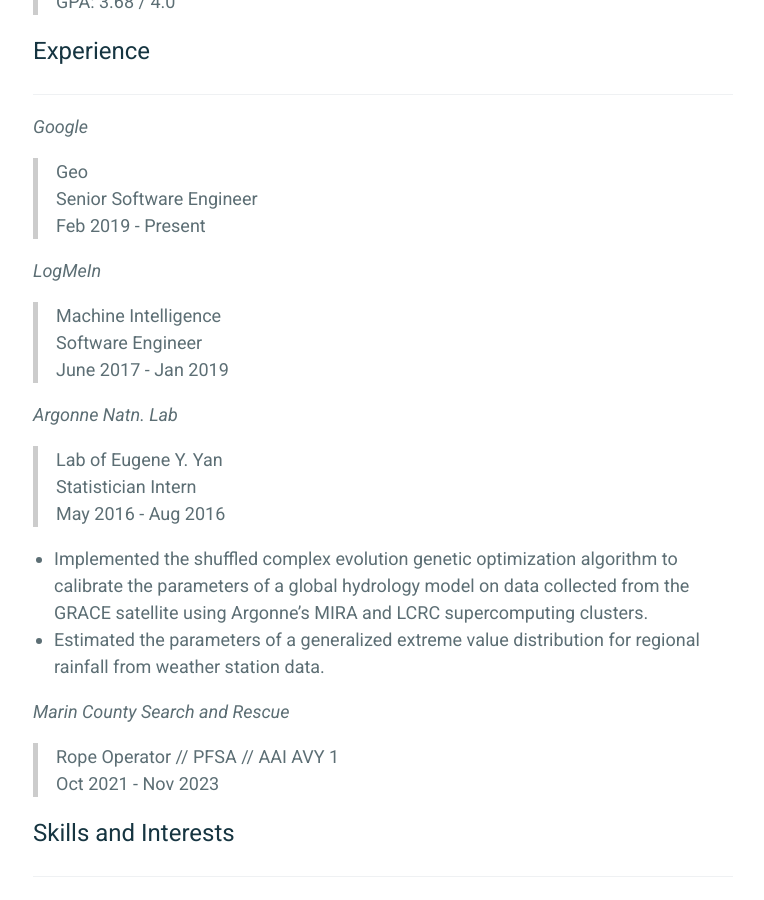
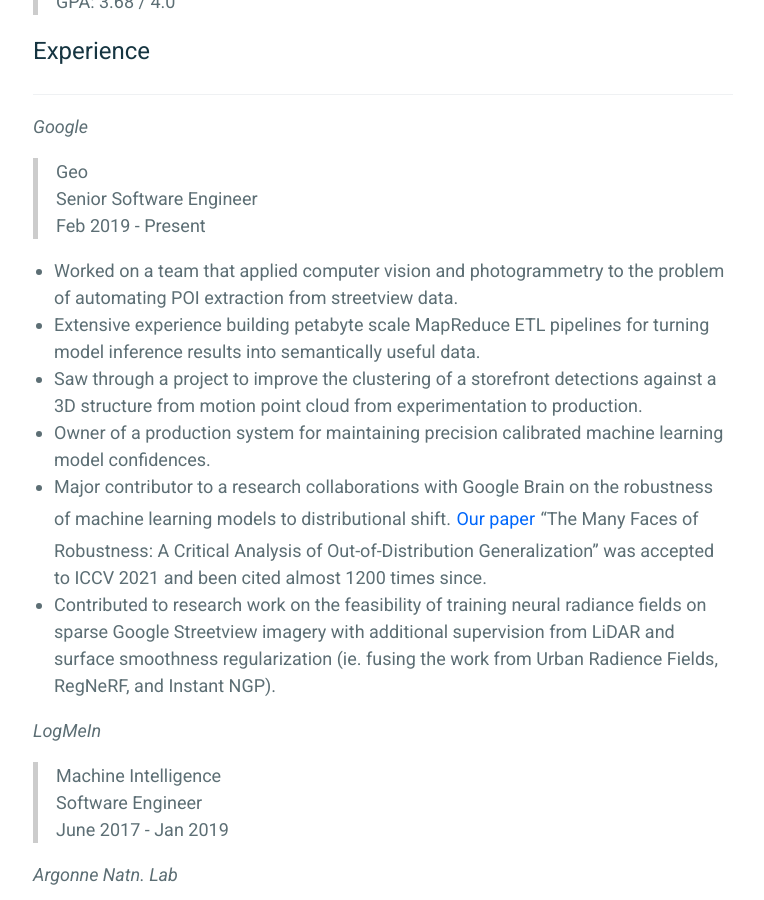
Before and after one commit to frankwang95/frankwang95.github.io, a Jekyll site: the page built from _pages/resume.md, in a window 1280 px wide and 900 px high, scrolled down 679 px. Shown: the whole window, without its empty margins (257-1021 px from the left). Built offline with Jekyll 4.4.1, drawn with Linux system fonts in a browser that asks for light colours.

Commit message:
Update resume.md

```diff
--- a/_pages/resume.md
+++ b/_pages/resume.md
@@ -27,6 +27,13 @@ _________________
 > Senior Software Engineer
 > Feb 2019 - Present
 
+* Worked on a team that applied computer vision and photogrammetry to the problem of automating POI extraction from streetview data.
+* Extensive experience building petabyte scale MapReduce ETL pipelines for turning model inference results into semantically useful data.
+* Saw through a project to improve the clustering of a storefront detections against a 3D structure from motion point cloud from experimentation to production.
+* Owner of a production system for maintaining precision calibrated machine learning model confidences.
+* Major contributor to a research collaborations with Google Brain on the robustness of machine learning models to distributional shift. [Our paper](https://arxiv.org/abs/2006.16241) "The Many Faces of Robustness: A Critical Analysis of Out-of-Distribution Generalization" was accepted to ICCV 2021 and been cited almost 1200 times since.
+* Contributed to research work on the feasibility of training neural radiance fields on sparse Google Streetview imagery with additional supervision from LiDAR and surface smoothness regularization (ie. fusing the work from Urban Radience Fields, RegNeRF, and Instant NGP).
+
 *LogMeIn*
 
 > Machine Intelligence
```
